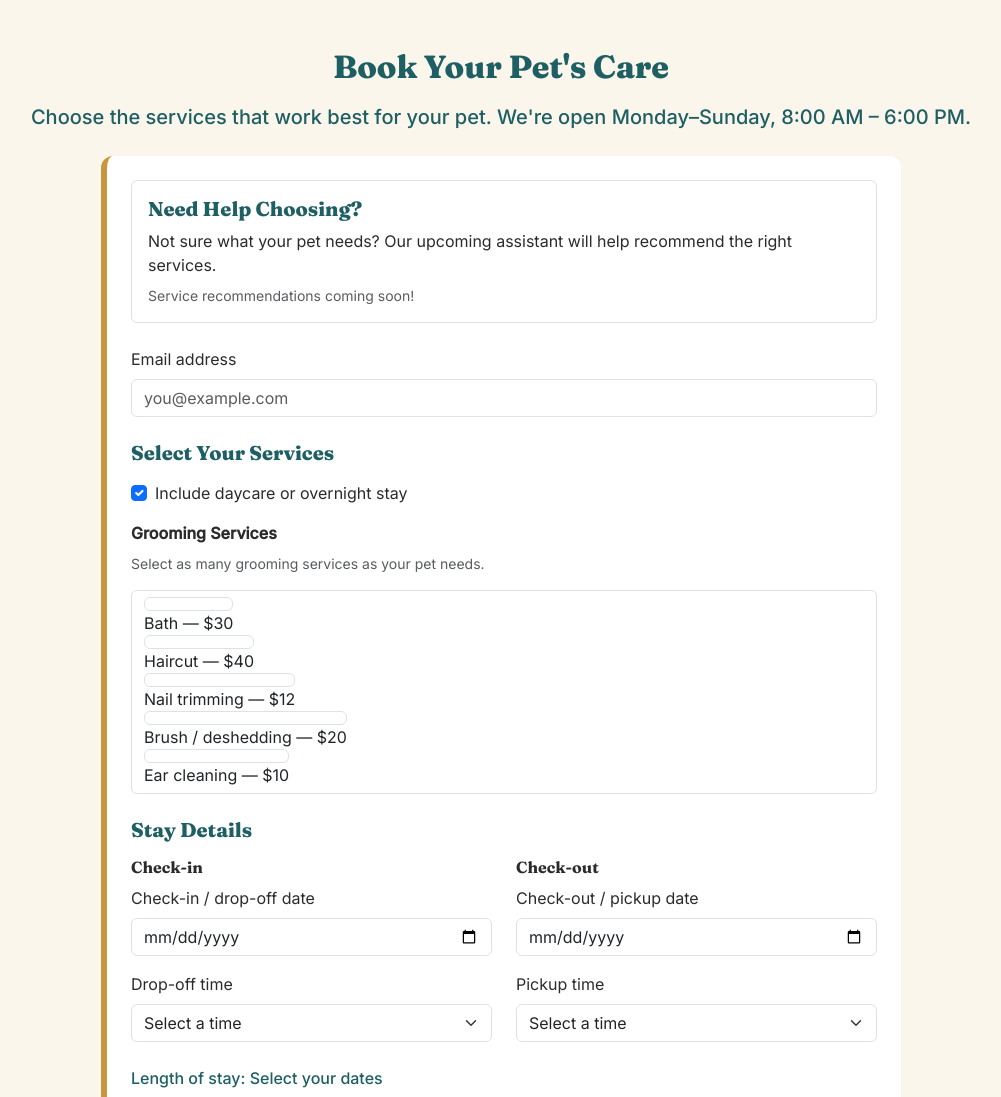
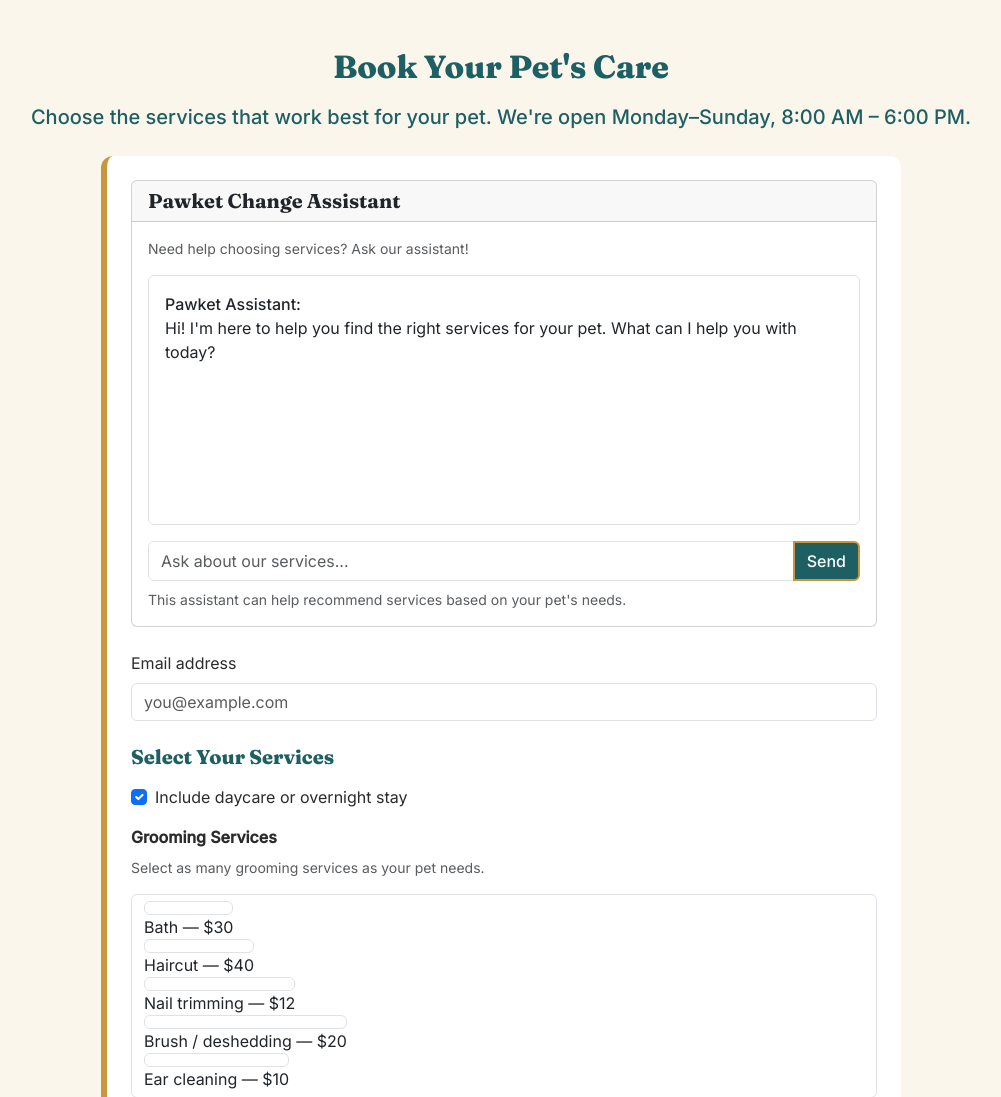
Before and after one commit to HunterFreiner/ETEM.5531.01-pawket_change, a Django app: page /book in a window 1280 px wide. Shown: the part 106-1203 px from the top of the page, without its empty margins (139-1140 px from the left). Run offline with Django 4.2, Linux system fonts and the light colour scheme; data that the repository does not hold is empty; some libraries are stand-ins or nearby versions.

Commit message:
Add chatbot interface and booking recommendations

```diff
--- /dev/null
+++ b/Pawket_Change/Pawket_Change_Application/static/js/chatbot.js
@@ -0,0 +1,154 @@
+
+document.addEventListener("DOMContentLoaded", function () {
+    const chatInput = document.getElementById("chat-input");
+    const sendButton = document.getElementById("chat-send");
+    const chatMessages = document.getElementById("chat-messages");
+
+    if (!chatInput || !sendButton || !chatMessages) {
+        return;
+    }
+
+    // Store the latest recommendations from the assistant.
+    let currentRecommendations = null;
+
+    function addMessage(sender, message) {
+        const messageDiv = document.createElement("div");
+        messageDiv.classList.add("mb-3");
+
+        const senderLabel = document.createElement("strong");
+        senderLabel.textContent = sender + ":";
+
+        const messageText = document.createElement("p");
+        messageText.classList.add("mb-0");
+        messageText.textContent = message;
+
+        messageDiv.appendChild(senderLabel);
+        messageDiv.appendChild(messageText);
+
+        chatMessages.appendChild(messageDiv);
+        chatMessages.scrollTop = chatMessages.scrollHeight;
+
+        return messageDiv;
+    }
+
+    // Add recommended services to the booking form.
+    function applyRecommendations(recommendations) {
+        if (!recommendations) {
+            return;
+        }
+
+        const stayCheckbox = document.querySelector(
+            'input[name="includes_stay"]'
+        );
+
+        // Add a stay only when the assistant recommends one.
+        // Never remove an existing stay selection.
+        if (
+            recommendations.includes_stay === true &&
+            stayCheckbox &&
+            !stayCheckbox.checked
+        ) {
+            stayCheckbox.checked = true;
+
+            stayCheckbox.dispatchEvent(
+                new Event("change", { bubbles: true })
+            );
+        }
+
+        // Add grooming services without removing existing ones.
+        const groomingServices = recommendations.grooming_services;
+
+        if (Array.isArray(groomingServices)) {
+            groomingServices.forEach(function (service) {
+                const checkboxes = document.querySelectorAll(
+                    'input[name="grooming_services"]'
+                );
+
+                checkboxes.forEach(function (checkbox) {
+                    if (
+                        checkbox.value === service &&
+                        !checkbox.checked
+                    ) {
+                        checkbox.checked = true;
+
+                        checkbox.dispatchEvent(
+                            new Event("change", { bubbles: true })
+                        );
+                    }
+                });
+            });
+        }
+
+        addMessage(
+            "Pawket Assistant",
+            "I've added my recommendations to your booking form! " +
+            "You can review or change your selections below."
+        );
+    }
+
+    // Display an assistant response and an Apply button.
+    function displayAssistantResponse(response) {
+        const messageDiv = addMessage(
+            "Pawket Assistant",
+            response.message
+        );
+
+        if (!response.recommendations) {
+            return;
+        }
+
+        currentRecommendations = response.recommendations;
+
+        const applyButton = document.createElement("button");
+        applyButton.type = "button";
+        applyButton.className = "btn btn-pawket btn-sm mt-2";
+        applyButton.textContent = "Apply Recommendations";
+
+        messageDiv.appendChild(applyButton);
+
+        applyButton.addEventListener("click", function () {
+            applyRecommendations(response.recommendations);
+
+            applyButton.disabled = true;
+            applyButton.textContent = "Recommendations Applied";
+        });
+    }
+
+    function sendMessage() {
+        const message = chatInput.value.trim();
+
+        if (!message) {
+            return;
+        }
+
+        addMessage("You", message);
+        chatInput.value = "";
+
+        // TEMPORARY RESPONSE FOR TESTING
+        // Your teammate will replace this with a real AI response.
+        const testResponse = {
+            message:
+                "Based on your pet's needs, I recommend " +
+                "a bath and nail trimming. Would you like " +
+                "me to add those services to your booking?",
+            recommendations: {
+                includes_stay: false,
+                grooming_services: [
+                    "bath",
+                    "nail_trimming"
+                ]
+            }
+        };
+
+        displayAssistantResponse(testResponse);
+    }
+
+    sendButton.addEventListener("click", sendMessage);
+
+    chatInput.addEventListener("keydown", function (event) {
+        if (event.key === "Enter") {
+            event.preventDefault();
+            sendMessage();
+        }
+    });
+});
--- a/Pawket_Change/Pawket_Change_Application/templates/booking.html
+++ b/Pawket_Change/Pawket_Change_Application/templates/booking.html
@@ -1,6 +1,7 @@
 
 {% extends 'base.html' %}
 {% load django_bootstrap5 %}
+{% load static %}
 
 {% block title %}Book a Service | Pawket Change{% endblock %}
 
@@ -14,17 +15,8 @@
 
     <section class="info-panel booking-panel mx-auto mt-4 p-4 text-start">
 
-        <!-- Future chatbot integration -->
-        <div class="p-3 mb-4 rounded border">
-            <h3 class="page-title h5">Need Help Choosing?</h3>
-            <p class="mb-2">
-                Not sure what your pet needs? Our upcoming assistant
-                will help recommend the right services.
-            </p>
-            <p class="text-muted small mb-0">
-                Service recommendations coming soon!
-            </p>
-        </div>
+        <!-- Pawket Change chatbot interface -->
+        {% include 'chatbot.html' %}
 
         <form method="post" novalidate>
             {% csrf_token %}
@@ -95,6 +87,7 @@
                     <div class="col-12 col-md-6">
                         {% bootstrap_field form.grooming_date %}
                     </div>
+
                     <div class="col-12 col-md-6">
                         {% bootstrap_field form.grooming_time %}
                     </div>
@@ -155,12 +148,15 @@
     const checkIn = document.getElementById(
         '{{ form.check_in_date.id_for_label }}'
     );
+
     const checkOut = document.getElementById(
         '{{ form.check_out_date.id_for_label }}'
     );
+
     const dropOff = document.getElementById(
         '{{ form.drop_off_time.id_for_label }}'
     );
+
     const pickup = document.getElementById(
         '{{ form.pickup_time.id_for_label }}'
     );
@@ -342,4 +338,7 @@
     updateTimes();
     calculateEstimate();
 </script>
+
+<!-- Load the chatbot messaging functionality -->
+<script src="{% static 'js/chatbot.js' %}"></script>
 {% endblock %}
--- /dev/null
+++ b/Pawket_Change/Pawket_Change_Application/templates/chatbot.html
@@ -0,0 +1,53 @@
+
+<div class="card mb-4" id="pawket-chatbot">
+    <div class="card-header">
+        <h3 class="h5 mb-0">
+            Pawket Change Assistant
+        </h3>
+    </div>
+
+    <div class="card-body">
+        <p class="text-muted small">
+            Need help choosing services? Ask our assistant!
+        </p>
+
+        <!-- Conversation area -->
+        <div id="chat-messages"
+             class="border rounded p-3 mb-3"
+             style="height: 250px; overflow-y: auto;"
+             aria-live="polite">
+
+            <div class="mb-3">
+                <strong>Pawket Assistant:</strong>
+                <p class="mb-0">
+                    Hi! I'm here to help you find the right
+                    services for your pet. What can I help
+                    you with today?
+                </p>
+            </div>
+        </div>
+
+        <!-- Message input -->
+        <div class="input-group">
+            <input
+                type="text"
+                id="chat-input"
+                class="form-control"
+                placeholder="Ask about our services..."
+                aria-label="Chat message"
+            >
+
+            <button
+                type="button"
+                id="chat-send"
+                class="btn btn-pawket">
+                Send
+            </button>
+        </div>
+
+        <p class="small text-muted mt-2 mb-0">
+            This assistant can help recommend services
+            based on your pet's needs.
+        </p>
+    </div>
+</div>
```
